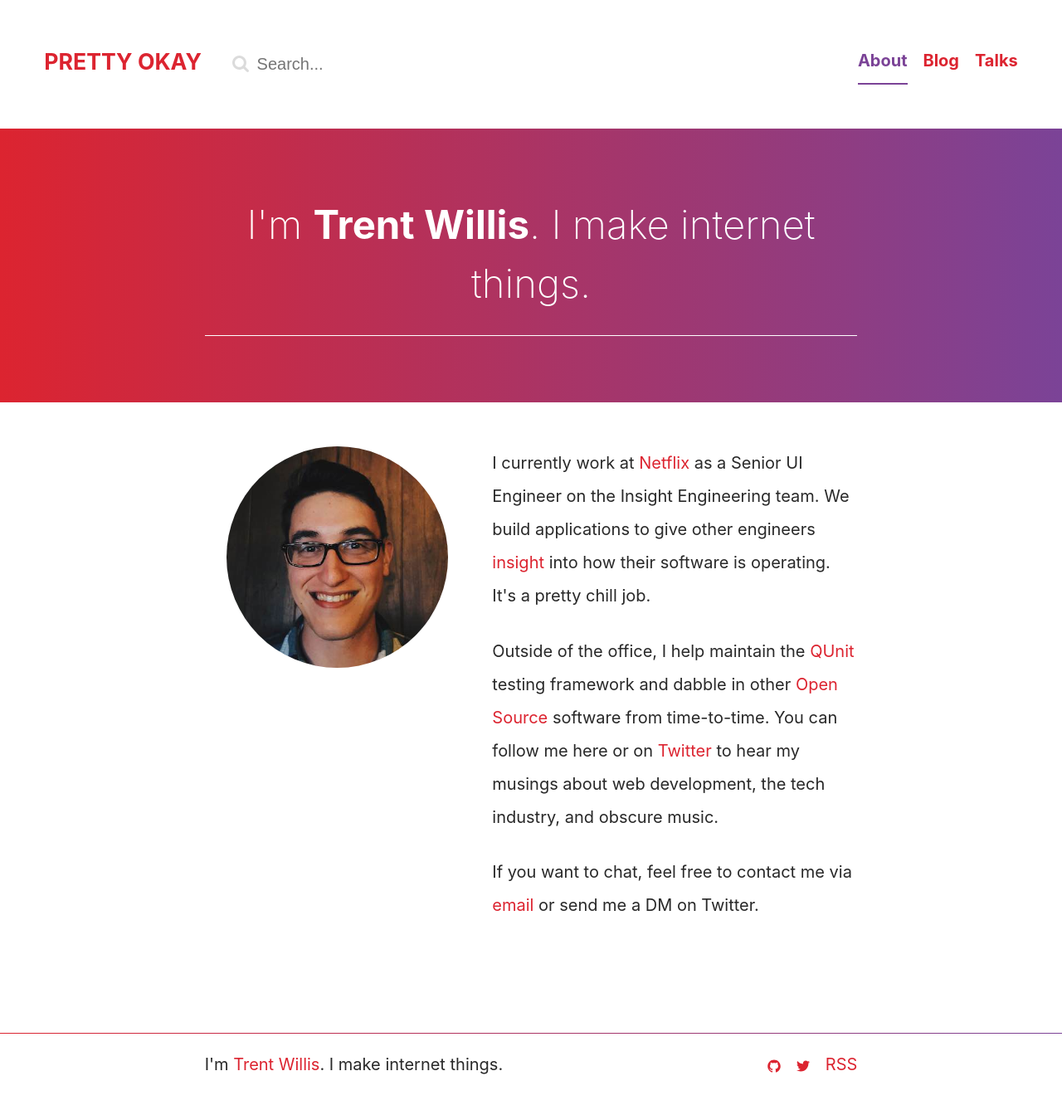
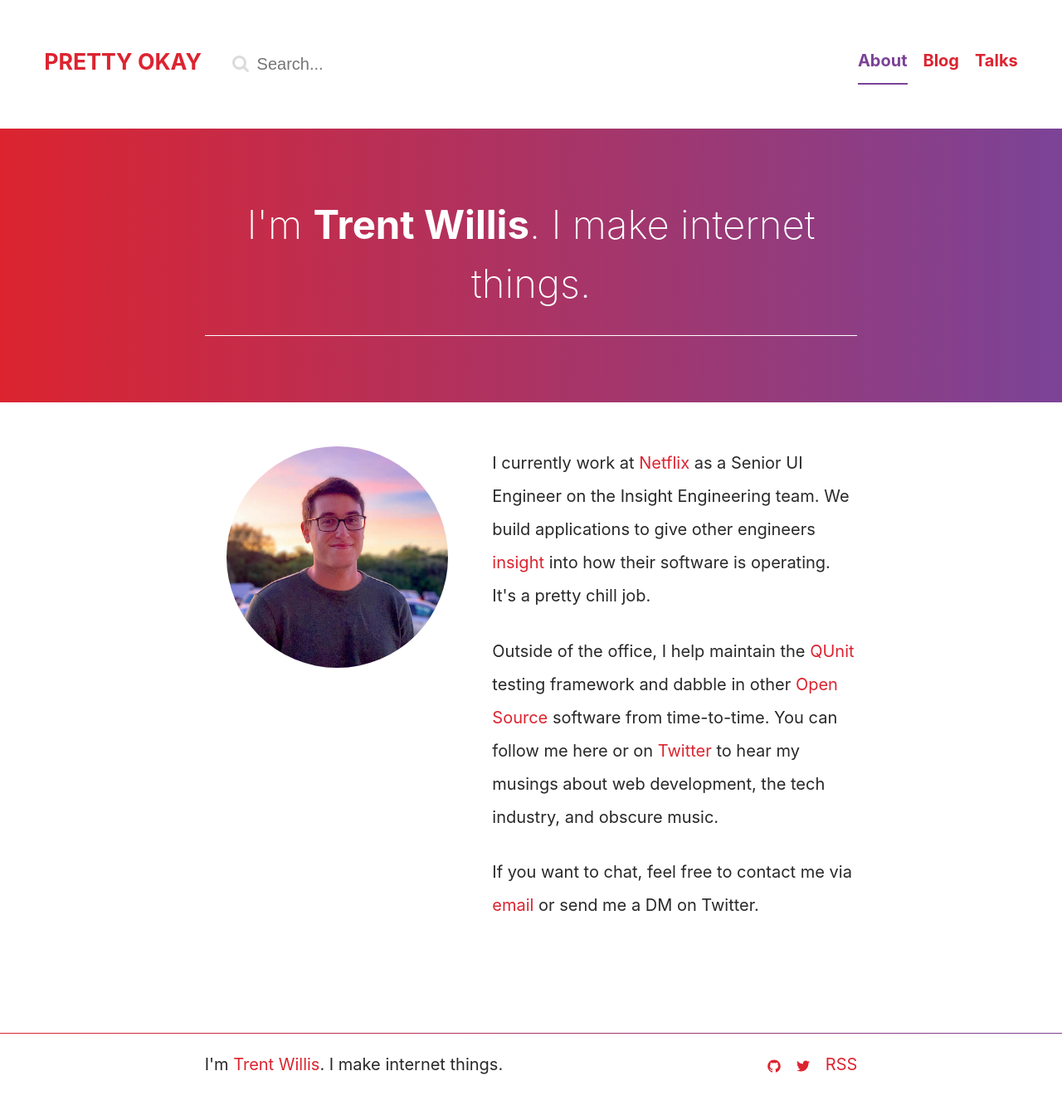
Before and after one commit to trentmwillis/pretty-okay.dev, a Jekyll site: the page built from about.html, in a window 1280 px wide. Shown: the whole page at 83% size. Built offline with Jekyll 4.4.1, drawn with Linux system fonts in a browser that asks for light colours; comment, search, counter and statistics services are not loaded.

Commit message:
Update about headshot reference

```diff
--- a/about.html
+++ b/about.html
@@ -6,7 +6,7 @@ landing: true
 ---
 
 <div class="about-grid">
-  <img src="./assets/images/headshot-400.jpg" alt="A headshot of Trent Willis" class="about-picture">
+  <img src="/headshot-small.jpg" alt="A headshot of Trent Willis" class="about-picture">
 
   <div class="about-description">
     <p>I currently work at <a href="https://www.netflix.com/" target="_blank" rel="noreferrer noopener">Netflix</a> as a Senior UI Engineer on the Insight Engineering team. We build applications to give other engineers <a href="https://en.wikipedia.org/wiki/Telemetry" target="_blank" rel="noreferrer noopener">insight</a> into how their software is operating. It's a pretty chill job.</p>
```
Also changed, not shown: headshot-small.jpg (added).
